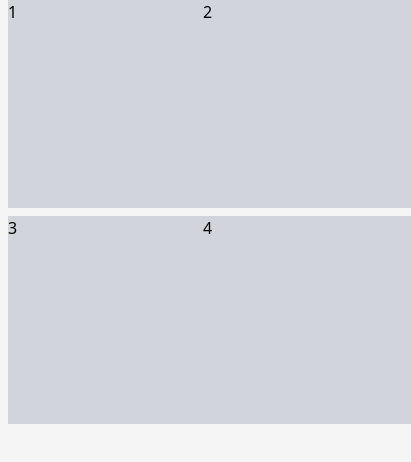
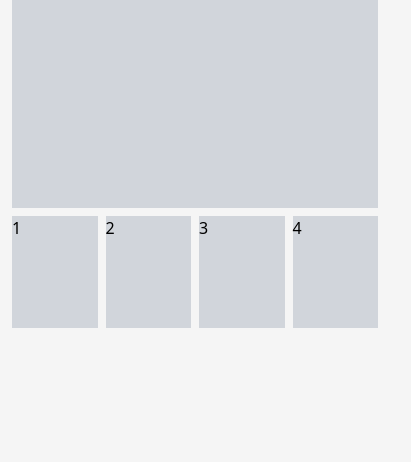
Before and after one commit to marjoforcado/cogentlabs, a Next.js app: page /view/1 in a window 390 px wide. Shown: the top 462 px of the page, 411 px wide, since content can reach past the window. Built offline with nearby package versions, Linux system fonts and the light colour scheme.

Commit message:
Add responsive

```diff
--- a/pages/view/styles.module.scss
+++ b/pages/view/styles.module.scss
@@ -0,0 +1,3 @@
+.page {
+  @apply px-3;
+}
--- a/ui/components/Gallery/styles.module.scss
+++ b/ui/components/Gallery/styles.module.scss
@@ -1,15 +1,19 @@
 .gallery {
-  @apply max-w-full flex gap-2;
+  @apply max-w-full flex flex-col gap-2;
+  @apply lg:flex-row flex-1;
 
   &__stage {
-    @apply flex-1 bg-gray-300;
+    @apply h-52 bg-gray-300;
+    @apply lg:flex-1 lg:h-auto;
   }
 
   &__grid {
-    @apply grid grid-cols-2 gap-2;
+    @apply grid grid-cols-4 gap-2;
+    @apply lg:grid-cols-2;
   }
 
   &__square {
-    @apply w-52 h-52 bg-gray-300;
+    @apply w-full h-28 bg-gray-300;
+    @apply lg:w-52 lg:h-52;
   }
 }
```
